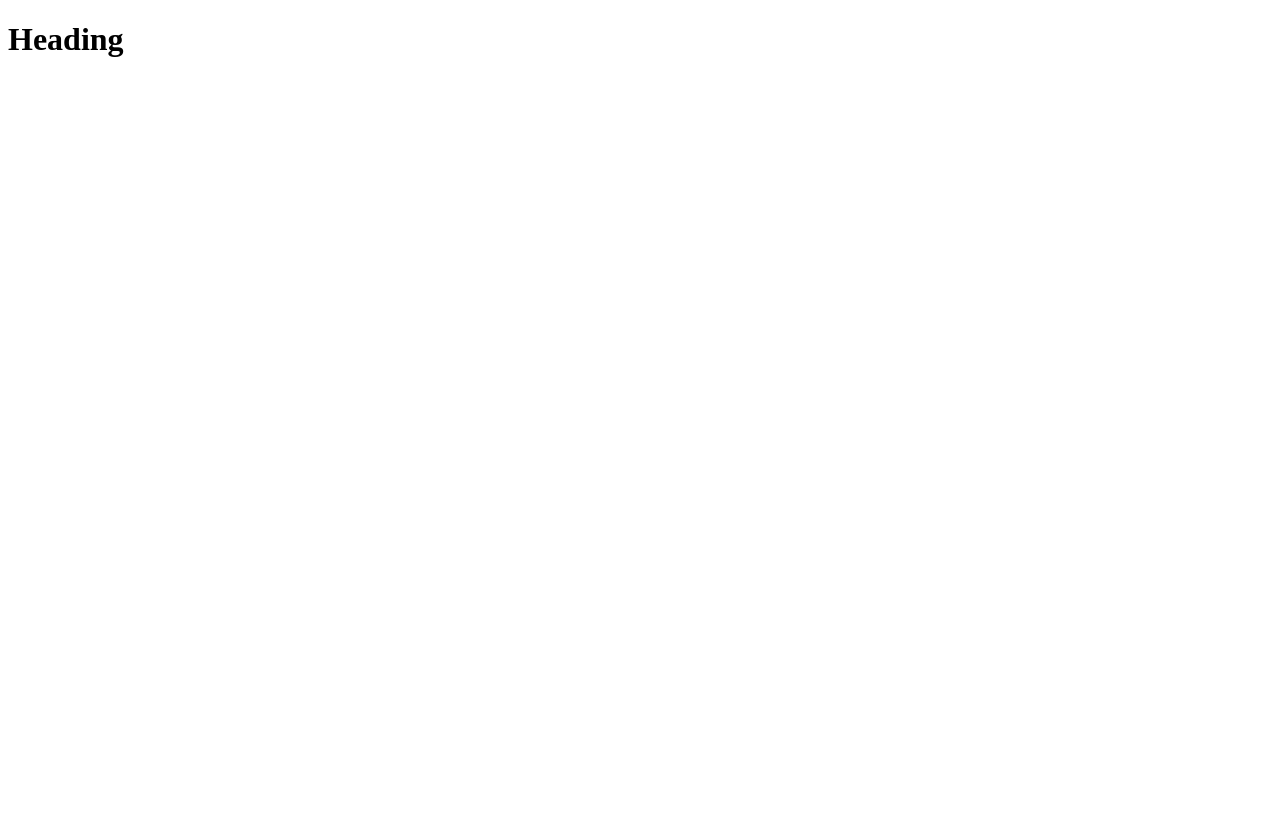
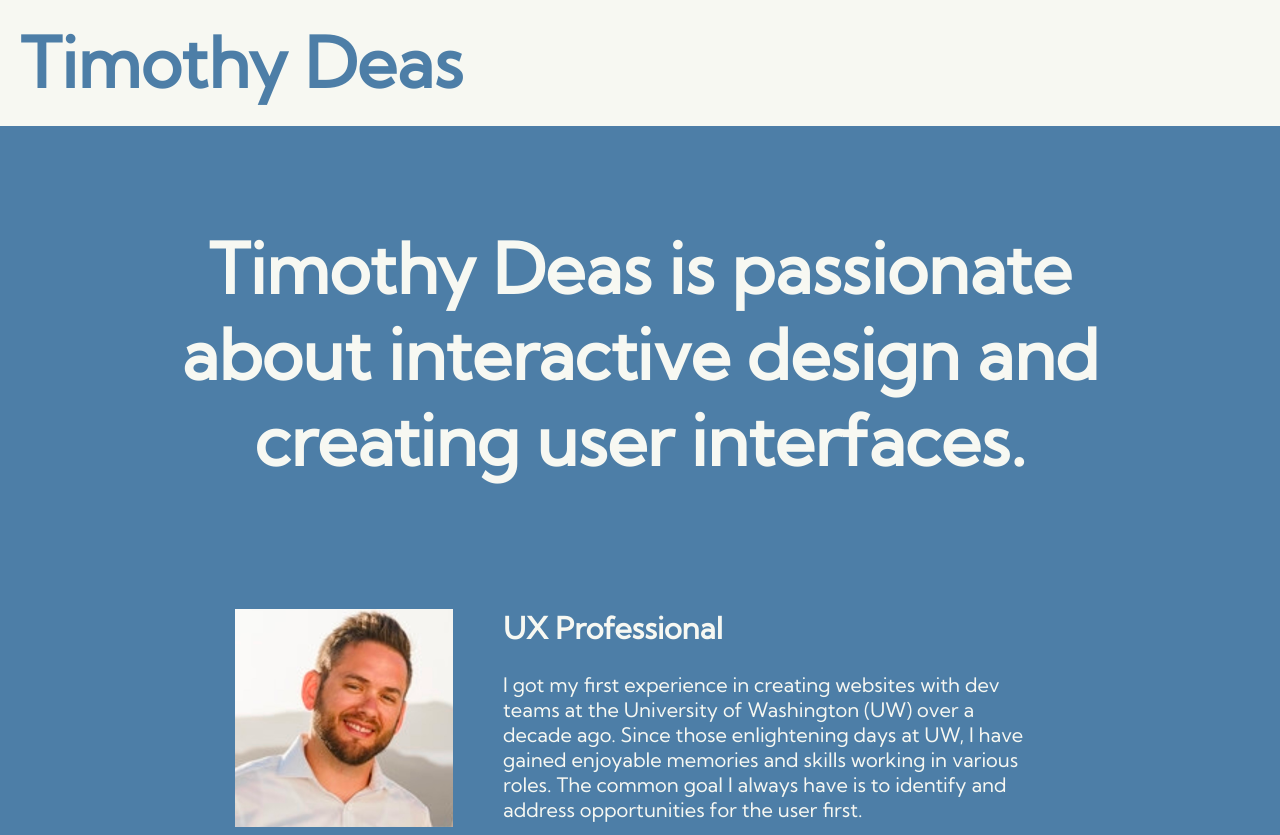
Before and after one commit to timothydeas/figma-comp, a plain HTML site: page index.html in a window 1280 px wide. Before the commit the page ends 800 px from the top, so only its background shows below. Drawn offline with Linux system fonts and the light colour scheme.

Commit message:
draft version

```diff
--- a/index.html
+++ b/index.html
@@ -1,14 +1,22 @@
 <!DOCTYPE html>
 <html lang="en">
   <head>
+    <link rel="preconnect" href="https://fonts.googleapis.com">
+    <link rel="preconnect" href="https://fonts.gstatic.com" crossorigin>
+    <link href="https://fonts.googleapis.com/css2?family=Kumbh+Sans&display=swap" rel="stylesheet">
     <meta charset="UTF-8">
     <meta name="viewport" content="width=device-width, initial-scale=1.0">
     <meta http-equiv="X-UA-Compatible" content="ie=edge">
-    <title>Title</title>
+    <title>Figma Comp</title>
     <link rel="stylesheet" href="screen.css">
   </head>
   <body>
-    <h1>Heading</h1>
-    <script src="index.js"></script>
+    <header>Timothy Deas</header>
+      <h1>Timothy Deas is passionate about interactive design and creating user interfaces.</h1>
+        <div>
+          <img src="PortfolioIMG.png" alt="Portfolio Picture">
+          <h2>UX Professional</h2>
+          <p>I got my first experience in creating websites with dev teams at the University of Washington (UW) over a decade ago. Since those enlightening days at UW, I have gained enjoyable memories and skills working in various roles. The common goal I always have is to identify and address opportunities for the user first.</p>
+        </div>
   </body>
 </html>
--- a/index.js
+++ b/index.js
@@ -1 +1 @@
-// Add JavaScript below
+// nothing to add here for this lab
--- a/screen.css
+++ b/screen.css
@@ -1 +1,40 @@
-/* Add screen styles below */
+
+body {
+    background: #4D7EA7;
+    color: #F7F8F2;
+    font-family: 'Kumbh Sans', sans-serif;
+
+ }
+
+ header {
+    background: #F7F8F2;
+    color: #4D7EA7;
+    font-size:52pt;
+    font-weight: bold;
+    margin-top: -8px;
+    margin-left: -8px;
+    margin-right: -8px;
+    padding: 20px;
+ }
+
+ h1 {
+     text-align: center;
+     width: 950px;
+     margin: 0 auto;
+     padding: 100px;
+     font-size: 52pt;
+ }
+
+ div {
+    margin: 0 auto;
+    font-size: 20px;
+    width: 810px;
+    height: 218px;
+ }
+
+ img {
+     float: left;
+     margin-right: 50px;
+     height: 218px;
+     width: 218px;
+ }
```
Also changed, not shown: PortfolioIMG.png (added).
